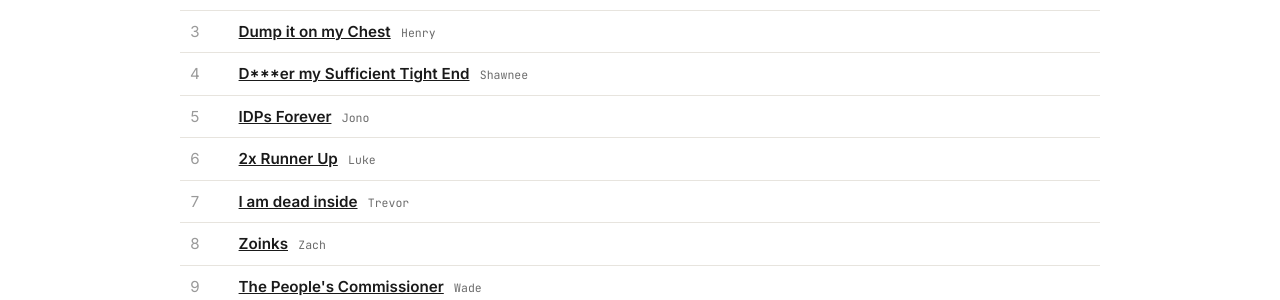
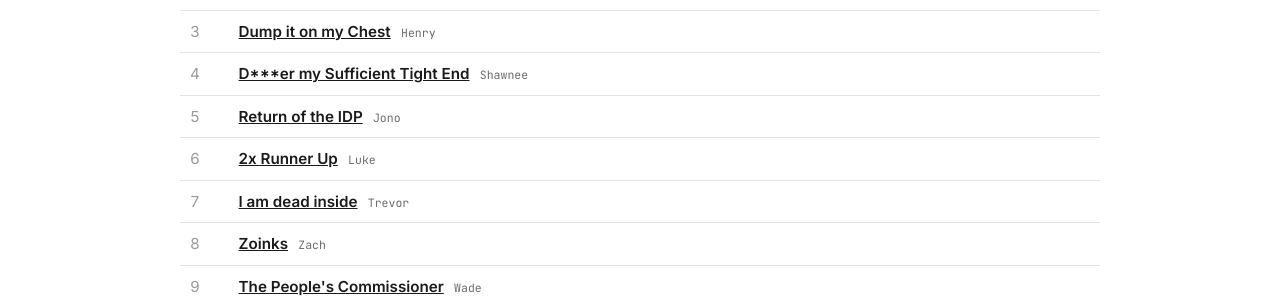
Before and after one commit to dillondrenzek/no-love-in-the-league, a Jekyll site: the page built from docs/seasons/2026.md, in a window 1280 px wide and 900 px high. Shown: the part 447-747 px from the top of the window. Built offline with Jekyll 4.4.1, drawn with Linux system fonts in a browser that asks for light colours.

Commit message:
update jono team name

```diff
--- a/data/franchises.yml
+++ b/data/franchises.yml
@@ -65,6 +65,7 @@
   - Hammed Up .
   - Tank4Picks .
   - Folklore Bandits
+  - Return of the IDP
   espn_swid: '{D92FE464-BE9C-482A-AFE4-64BE9C882A83}'
 - id: lukstein
   name: Luke
--- a/data/seasons/2026.yml
+++ b/data/seasons/2026.yml
@@ -31,7 +31,7 @@ draft_order:
 teams:
   sturmanator15: "The People's Commissioner"
   zachzoske: "Zoinks"
-  schirmerj: "IDPs Forever"
+  schirmerj: "Return of the IDP"
   lukstein: "2x Runner Up"
   jackperkins74: "Gibbed for your pleasure"
   kevbots22: "Keeping up with the McCalferies"
--- a/docs/_data/seasons.yml
+++ b/docs/_data/seasons.yml
@@ -67,7 +67,7 @@ detail:
     - pick: 5
       owner_id: schirmerj
       owner_name: Jono
-      team: IDPs Forever
+      team: Return of the IDP
     - pick: 6
       owner_id: lukstein
       owner_name: Luke
```
